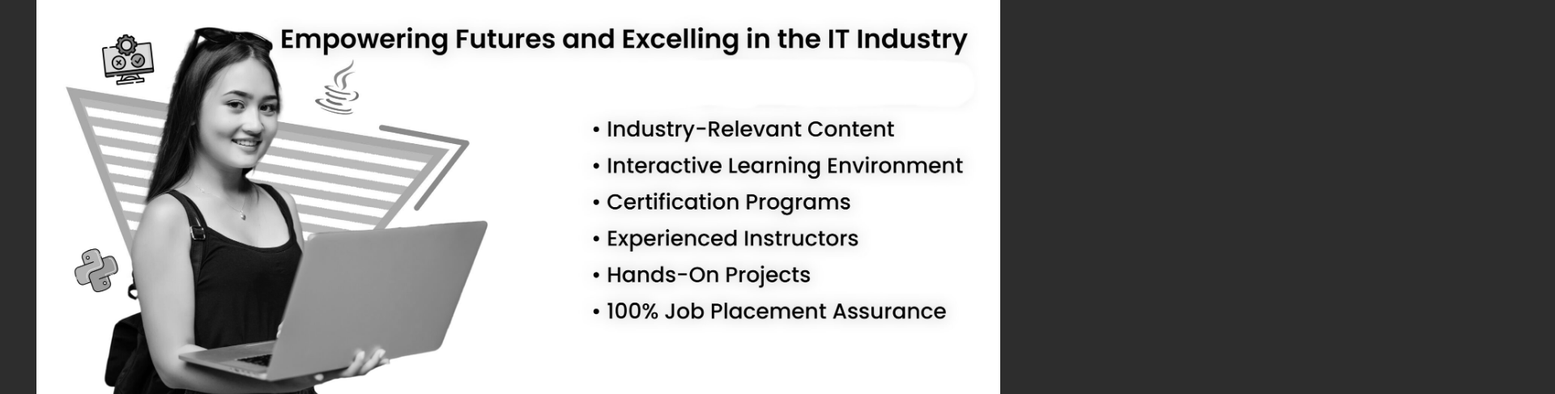
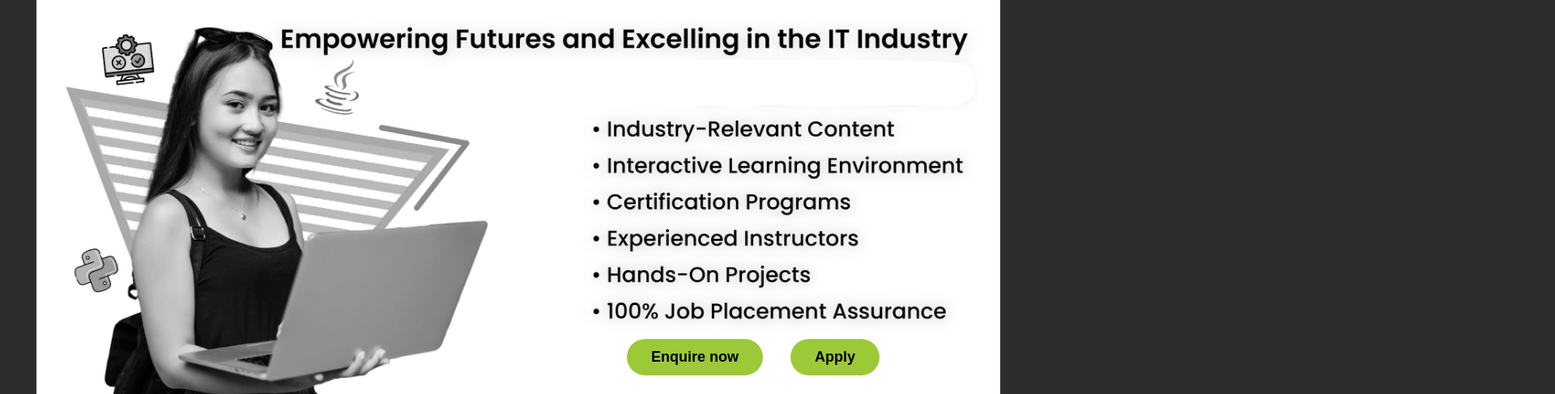
Before and after one commit to manishjadhav06/Institutional-Website-, a plain HTML site: page index.html in a window 1280 px wide. Shown: the part 115-602 px from the top of the page at 81% size, 1920 px wide, since content can reach past the window. Drawn offline with Linux system fonts and the light colour scheme.

Commit message:
Update index.css

```diff
--- a/index.css
+++ b/index.css
@@ -118,9 +118,9 @@ ul li a:hover {
 }
 
 .flex-btn {
-    position: absolute;
-    bottom: 60px;
-    left: 950px;
+    position: relative;
+    left: 60%;
+    bottom: 120px;
 }
 
 .flex-btn button {
```
